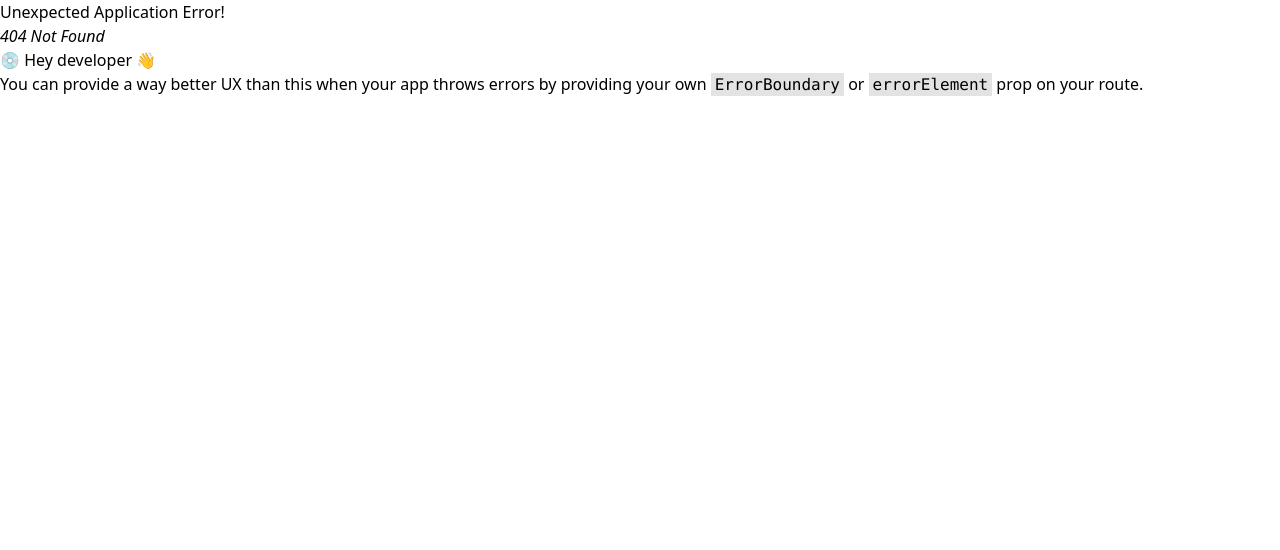
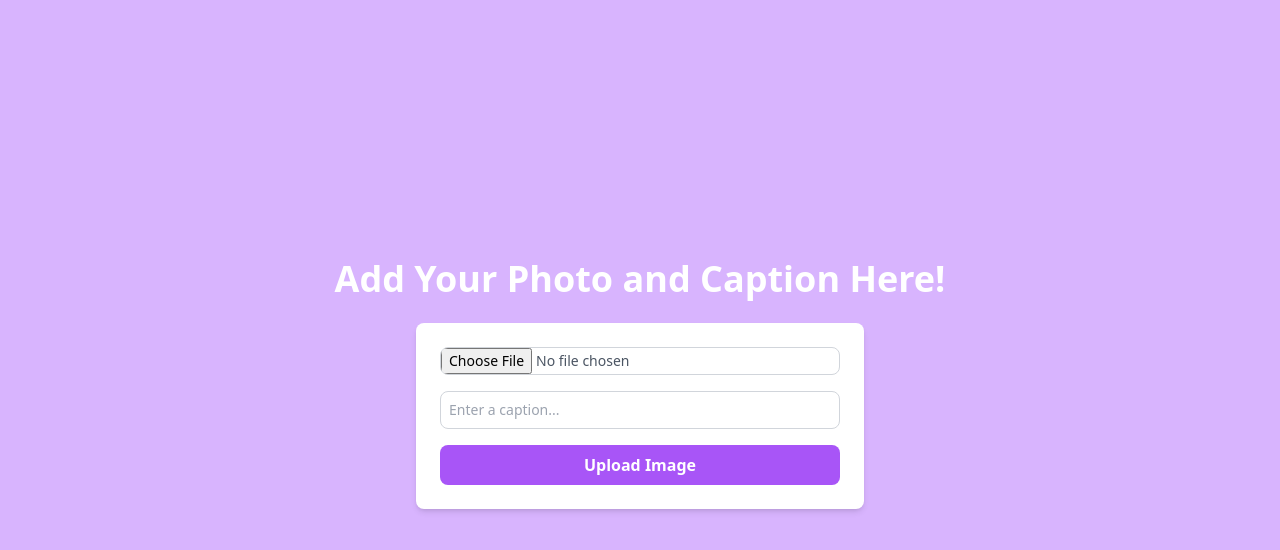
Before and after one commit to saanvisuri06/hoth, a React (Create React App) app in the folder hoth_kindness/: page /ImageUpload in a window 1280 px wide. Before the commit this address had no page. Shown: the top 550 px of the page. Built offline with nearby package versions, Linux system fonts and the light colour scheme.

Commit message:
upload post

```diff
--- a/hoth_kindness/src/App.jsx
+++ b/hoth_kindness/src/App.jsx
@@ -6,6 +6,7 @@ import Signup from './Pages/Signup';
 import { CiUser, CiLock } from "react-icons/ci";
 import Dashboard from './Pages/Dashboard';
 import TagPage from './Pages/TagPage';
+import ImageUpload from './Pages/ImageUpload';
 
 const App = () => {
   const router = createBrowserRouter([{
@@ -14,6 +15,7 @@ const App = () => {
       children: [
         {path: "/", element: <Login CiUser={CiUser} CiLock={CiLock}/>},
         {path: "/signup", element: <Signup CiUser={CiUser} CiLock={CiLock}/>},
+        {path: "/ImageUpload", element: <ImageUpload />},
         //{path: "/home", element: <HomePage />},
         {path: "/home", element: <Dashboard />},
         {path: "/tag/:tagName", element: <TagPage />}
--- a/hoth_kindness/src/Pages/Dashboard.jsx
+++ b/hoth_kindness/src/Pages/Dashboard.jsx
@@ -78,19 +78,10 @@ const Dashboard = () => {
             </div>
             <div className='flex justify-center mt-5'>
               <button className="bg-black text-white text-sm p-2 rounded-full hover:bg-gray-800">
-                {<>Check out recent posts with <Hashtag tag = "bruh" />! </>}
+                {<Link to="/ImageUpload"><p >Add your photo for today!</p></Link>}
               </button>
 
-              <div className="App">
-                <input
-                   type="file"
-                    onChange={(event) => {
-                    setImageUpload(event.target.files[0]);
-                }}/>
-                <button onClick={uploadFile}> Upload Image
-                </button>{imageUrls.map((url) => {return <img src={url} />;
-                  })}
-              </div>
+
             </div>
 
         <div className="text-2xl font-bold text-black pb-5">Past Posts by you</div>
--- /dev/null
+++ b/hoth_kindness/src/Pages/ImageUpload.jsx
@@ -0,0 +1,88 @@
+import React, { useState, useEffect, useRef } from "react";
+import { Link } from "react-router-dom";
+import { ref, uploadBytes, getDownloadURL } from "firebase/storage";
+import { storage } from "../firebase-config";
+
+const ImageUpload = () => {
+  const [imageUpload, setImageUpload] = useState(null);
+  const [caption, setCaption] = useState("");
+  const [imageUrls, setImageUrls] = useState([]);
+
+  const uploadFile = () => {
+    if (imageUpload == null || caption.trim() === "") {
+      alert("Please select an image and enter a caption!");
+      return;
+    }
+
+    const imageRef = ref(storage, `images/${imageUpload.name}`);
+    uploadBytes(imageRef, imageUpload).then((snapshot) => {
+      uploadBytes(imageRef, imageUpload).then((snapshot) => {
+        alert("Image Uploaded!");
+        getDownloadURL(snapshot.ref).then((url)=> {
+            setImageUrls((prev) => [...prev, url]);
+        })
+      });
+    });
+  };
+
+  const firstButtonRef = useRef(null);
+  const [buttonWidth, setButtonWidth] = useState(0);
+  useEffect(() => {
+    if(firstButtonRef.current) {
+        setButtonWidth(firstButtonRef.current.offsetWidth);
+    }
+  }, []);
+
+
+  return (
+    <div className="flex flex-col items-center justify-center min-h-screen bg-purple-300 p-4">
+      <h1 className="text-4xl font-bold text-center text-white mb-6">
+        Add Your Photo and Caption Here!
+      </h1>
+
+      <div className="bg-white shadow-md rounded-lg p-6 w-full max-w-md">
+        <input
+          type="file"
+          onChange={(event) => {
+            setImageUpload(event.target.files[0]);
+          }}
+          className="block w-full text-sm text-gray-600 border border-gray-300 rounded-lg cursor-pointer focus:outline-none focus:ring-2 focus:ring-purple-500 mb-4"
+        />
+        <input
+          type="text"
+          placeholder="Enter a caption..."
+          value={caption}
+          onChange={(event) => setCaption(event.target.value)}
+          className="block w-full text-sm text-gray-600 border border-gray-300 rounded-lg p-2 focus:outline-none focus:ring-2 focus:ring-purple-500 mb-4"
+        />
+        <button
+          onClick={uploadFile}
+          className="w-full bg-purple-500 hover:bg-purple-600 text-white font-bold py-2 px-4 rounded-lg transition-colors"
+        >
+          Upload Image
+        </button>
+      </div>
+
+      <div className="mt-8 grid grid-cols-1 sm:grid-cols-2 md:grid-cols-3 gap-4">
+        {imageUrls.map((image, index) => (
+          <div key={index} className="flex flex-col items-center bg-white p-4 rounded-lg shadow-md">
+            <img
+              src={image.url}
+              alt={`Uploaded ${index}`}
+              className="w-full h-auto rounded-lg"
+            />
+            <p className="text-sm text-gray-700 mt-2">{image.caption}</p>
+            <Link
+              to="/home"
+              className="mt-2 bg-purple-600 hover:bg-purple-600 text-white font-bold py-2 px-4 rounded-lg transition-colors"
+            >
+              Post
+            </Link>
+          </div>
+        ))}
+      </div>
+    </div>
+  );
+};
+
+export default ImageUpload;
```
